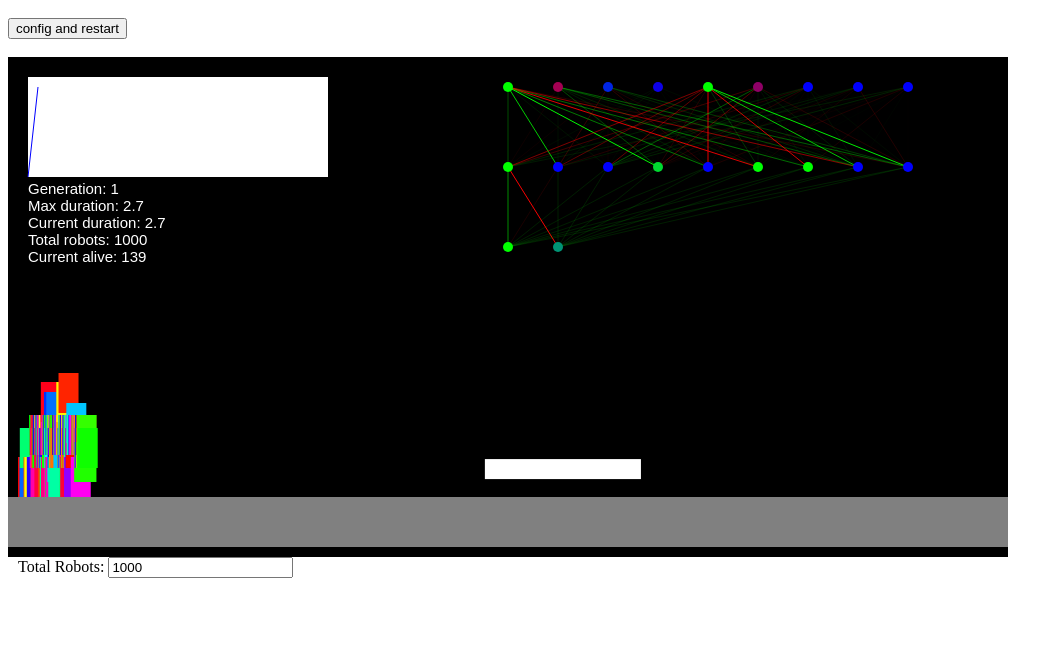
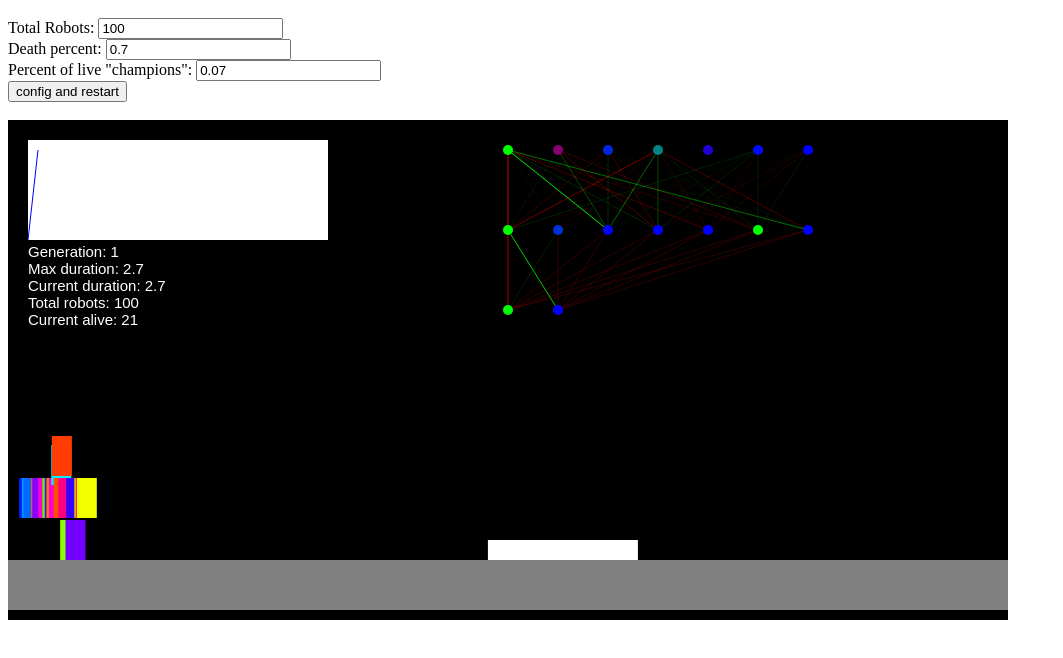
Before and after one commit to nicolasmafra/ai-js, a website: page src/index.html in a window 1280 px wide. Both pictures are taken after a click on the button "config and restart". Shown: the part 48-706 px from the top of the page, without its empty margins (0-1063 px from the left). Drawn offline with Linux system fonts and the light colour scheme.

Commit message:
more realistic neural inputs and genetic

```diff
--- a/src/ai.js
+++ b/src/ai.js
@@ -1,12 +1,14 @@
 var aiInput = {
-	layerQt: [9, 9, 2],
+	layerQt: [7, 7, 2],
 	maxMutationFactor: 2,
 	maxRandomFactor: 1,
+	deathPercent: 0.5,
+	betterPercent: 0.01,
 
 	players: [],
-	better: null,
+	betters: null,
 	startWeights: null,
-	generation: 1,
+	generation: null,
 	generationData: [],
 
 	isRobot: function(player) {
@@ -36,7 +38,10 @@ var aiInput = {
 			}
 			this.players.push(player);
 		}
-		this.better = this.players[0];
+		this.generation = 1;
+		this.generationData = [];
+		this.betters = [];
+		this.betters.push(this.players[0]);
 		return this.players;
 	},
 	onStart: function() {
@@ -50,19 +55,26 @@ var aiInput = {
 		if (!this.isRobot(player)) {
 			return;
 		}
-		var obj = game.objects.length <= 0 ? null : game.objects[0];
-		var obj2 = game.objects.length <= 1 ? null : game.objects[1];
+		var obj = this.objInfo(player, game.objects.length <= 0 ? null : game.objects[0]);
+		var obj2 = this.objInfo(player, game.objects.length <= 1 ? null : game.objects[1]);
 		player.neurons[0][1] = 2 * (player.position.y / game.canvasHeight) - 1;
 		player.neurons[0][2] = game.speed / 100;
-		player.neurons[0][3] = obj == null ? 0 : -2 * ((obj.position.x - player.position.x) / game.canvasWidth) + 1;
-		player.neurons[0][4] = obj == null ? 0 : 2 * (obj.size.x / 100) - 1;
-		player.neurons[0][5] = obj == null ? 0 : 2 * (obj.size.y / 100) - 1;
-		player.neurons[0][6] = obj2 == null ? 0 : -2 * ((obj2.position.x - player.position.x) / game.canvasWidth) + 1;
-		player.neurons[0][7] = obj2 == null ? 0 : 2 * (obj2.size.x / 100) - 1;
-		player.neurons[0][8] = obj2 == null ? 0 : 2 * (obj2.size.y / 100) - 1;
+		player.neurons[0][3] = obj.x;
+		player.neurons[0][4] = obj.y;
+		player.neurons[0][5] = obj2.x;
+		player.neurons[0][6] = obj2.y;
 		this.updateNet(player.neurons, player.weights);
 		player.input.up = player.neurons[2][0] > 0;
 		player.input.down = player.neurons[2][1] > 0;
+	},
+	objInfo: function(player, obj) {
+		var nearDistance = game.canvasWidth / 2;
+		var deltaX = obj == null ? 1000 * nearDistance : obj.position.x - player.position.x;
+		var deltaXAbs = Math.abs(deltaX);
+		var d = 1 - deltaXAbs / (deltaXAbs + nearDistance);
+		var x = deltaX > 0 ? d : -d;
+		var y = obj == null ? 0 : d * (obj.position.y - player.position.y) / (3 * game.playerHeight);
+		return {d: d, x: x, y: y};
 	},
 	update: function() {
 		var robots = this.findRobots(game.activePlayers);
@@ -135,25 +147,37 @@ var aiInput = {
 		return value < 0 ? 0 : value;
 	},
 	norm: function(value, maxOld, maxNew) {
-		return value < -maxOld ? -maxNew : value > maxOld ? maxNew : maxNew * value / maxOld;
+		return value < -maxOld ? -maxNew : value > maxOld ? maxNew : (maxNew * value / maxOld);
 	},
 	nextGeneration: function() {
 		var robots = this.findRobots(game.diedPlayers);
-		this.better = robots[robots.length - 1];
-		var betterWeights = this.better.weights;
-		for (var i = 0; i < this.players.length; i++) {
-			var p = this.players[i];
-			var weights = JSON.parse(JSON.stringify(betterWeights));
+
+		var dieds = Math.floor(this.deathPercent * robots.length);
+		var betterCount = Math.ceil(this.betterPercent * (robots.length - dieds))
+		this.betters = [];
+		var bettersWeights = [];
+		var b = 1;
+		for (var i = 0; i < betterCount; i++) {
+			var better = robots[robots.length - (b++)];
+			this.betters.push(better);
+			bettersWeights.push(JSON.parse(JSON.stringify(better.weights)));
+		}
+
+		b = 0;
+		for (var i = 0; i < dieds; i++) {
+			var p = robots[i];
+			var weights = JSON.parse(JSON.stringify(bettersWeights[b++ % betterCount]));
 			if (i == 0) {
 				p.weights = weights;
 				continue;
 			};
 
-			var randomFactor = this.maxRandomFactor * i / (this.players.length - 1);
-			var mutationFactor = this.maxMutationFactor * i / (this.players.length - 1);
-			p.weights = this.mutateWeights(weights, randomFactor, mutationFactor)
+			var ratio = i / (dieds - 1);
+			var randomFactor = this.maxRandomFactor * ratio;
+			var mutationFactor = this.maxMutationFactor * ratio;
+			p.weights = this.mutateWeights(weights, randomFactor, mutationFactor);
 		}
-		this.generationData[this.generationData.length -1].duration = this.better.duration;
+		this.generationData[this.generationData.length -1].duration = this.betters[0].duration;
 		this.generation++;
 		game.restart();
 	},
@@ -209,12 +233,12 @@ var aiInput = {
 		return weights;
 	},
 	save: function() {
-		localStorage.setItem('weights', this.better.weights);
+		localStorage.setItem('weights', this.betters[0].weights);
 	},
 	load: function() {
 		this.startWeights = localStorage.getItem('weights');
-		if (this.better != null) {
-			this.better.weights = this.startWeights;
+		if (this.betters != null) {
+			this.betters[0].weights = this.startWeights;
 		}
 	}
 };
--- a/src/game.js
+++ b/src/game.js
@@ -17,6 +17,8 @@ var game = {
 	delay: 20,
 	minObjectInterval: 300,
 	maxObjectInterval: 1000,
+	easyInterval: 10000,
+	objectFlyHeight: 100,
 
 	// internal variables
 	stoped: true,
@@ -120,7 +122,7 @@ var game = {
 		if (this.objects.length < 2 && this.position >= this.objectsCount * this.maxObjectInterval - this.randomInterval) {
 			this.objects.push(this.createObject());
 			this.objectsCount++;
-			if (this.position > 5 * this.maxObjectInterval) {
+			if (this.position > this.easyInterval) {
 				this.randomInterval = (this.maxObjectInterval - this.minObjectInterval) * Math.random();
 			}
 		}
@@ -187,11 +189,14 @@ var game = {
 		};
 	},
 	createObject() {
-		var size = {x: 160 - 5 * Math.random(), y: 20};
+		var size = {x: 150, y: 20};
+		var yDelta = this.position <= this.easyInterval ? 0 : (Math.random() > 0.8 ? this.objectFlyHeight : 0)
 		return {
 			color: "white",
 			size: size,
-			position: {x: this.canvasWidth, y: this.ground.position.y + this.ground.size.y / 2 + size.y / 2 + 20 * Math.random()}
+			position: {
+				x: this.canvasWidth,
+				y: this.ground.position.y + this.ground.size.y / 2 + size.y / 2 + yDelta}
 		};
 	}
 };
--- a/src/index.html
+++ b/src/index.html
@@ -7,11 +7,14 @@
 	</head>
 	<body>
 		<h1>Artificial Inteligence in JavaScript</h1>
+		<label for="totalRobots">Total Robots: </label><input name="totalRobots" value="100" />
+		<br>
+		<label for="deathPercent">Death percent: </label><input name="deathPercent" value="0.7" />
+		<br>
+		<label for="betterPercent">Percent of live "champions": </label><input name="betterPercent" value="0.07" />
+		<br>
 		<button onclick="reconfig()">config and restart</button>
 		<br><br>
 		<canvas width="1000" height="500" style="float:left"></canvas>
-		<div style="float:left; margin-left:10px">
-			<label for="totalRobots">Total Robots: </label><input name="totalRobots" value="1000" />
-		</div>
 	</body>
 </html>
--- a/src/main.js
+++ b/src/main.js
@@ -25,10 +25,16 @@ var humanInput = {
 };
 
 function reconfig() {
+	game.stop();
+
 	var totalRobots = parseInt(document.getElementsByName("totalRobots")[0].value);
+	var deathPercent = parseInt(document.getElementsByName("deathPercent")[0].value);
+	var betterPercent = parseInt(document.getElementsByName("betterPercent")[0].value);
 
-	game.stop();
 	game.players = totalRobots ? aiInput.createPlayers(totalRobots).slice() : [];
+	game.deathPercent = deathPercent ? deathPercent : 0.7;
+	game.betterPercent = betterPercent ? betterPercent : 0.07;
+
 	if (game.players.length > 0) {
 		game.onStartCallback = () => aiInput.onStart();
 		game.onPlayerUpdateCallback = p => aiInput.updatePlayer(p);
```
